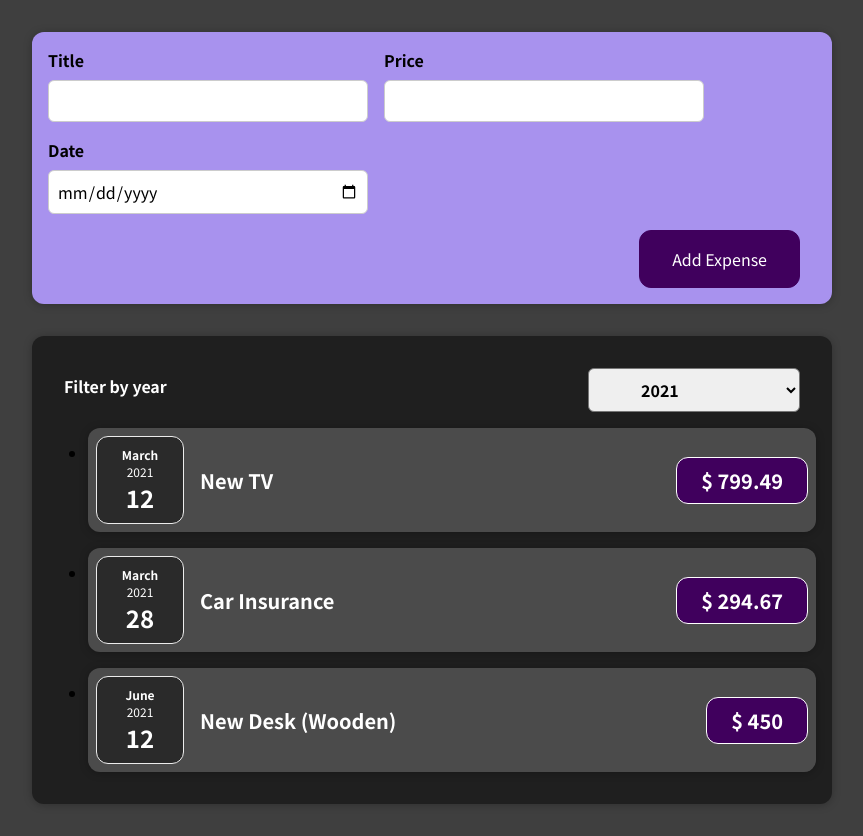
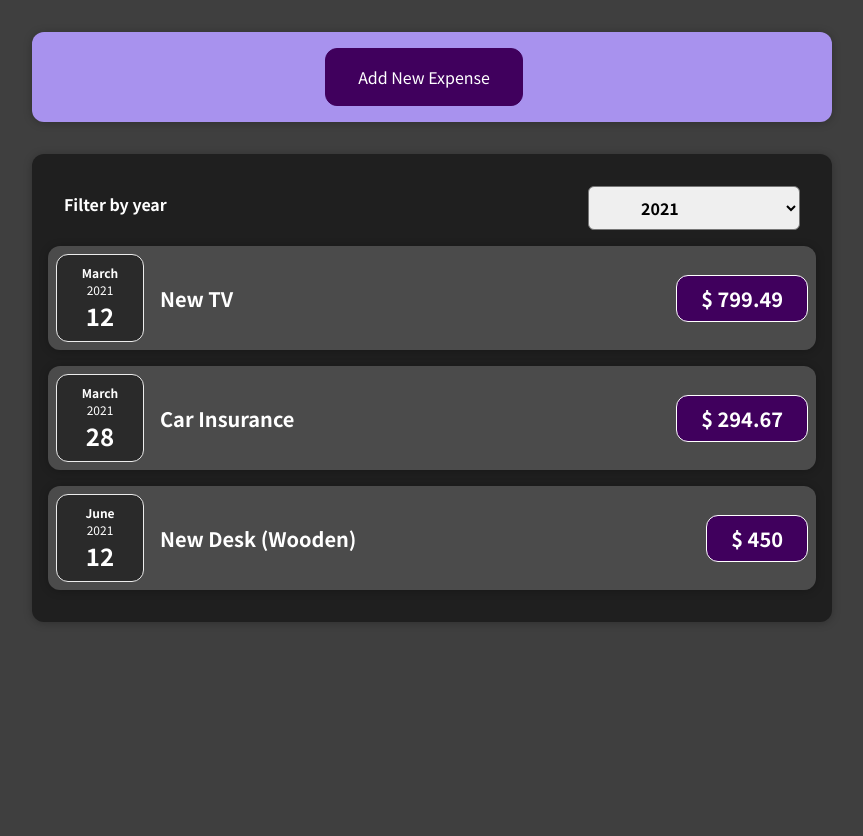
Before and after one commit to rsandtner/react-complete-guide, a React (Create React App) app: page / in a window 1280 px wide. Shown: the whole page, without its empty margins (208-1071 px from the left). After the commit the page ends 800 px from the top, so only its background shows below. Built offline with nearby package versions, Linux system fonts and the light colour scheme.

Commit message:
added new expense button

```diff
--- a/src/components/expense/ExpenseList.css
+++ b/src/components/expense/ExpenseList.css
@@ -5,3 +5,8 @@
     width: 50rem;
     max-width: 95%;
 }
+
+.expenses ul {
+    list-style: none;
+    padding: 0;
+}
--- a/src/components/expense/NewExpense.js
+++ b/src/components/expense/NewExpense.js
@@ -1,12 +1,39 @@
 import 'components/expense/NewExpense.css'
 import NewExpenseForm from "components/expense/NewExpenseForm";
+import {useState} from "react";
 
 const NewExpense = (props) => {
+
+    const [showForm, setShowForm] = useState(false)
+
+    const newExpanseHandler = expanse => {
+        props.onNewExpense(expanse)
+        setShowForm(false)
+    }
+
+    const cancelHandler = () => {
+        setShowForm(false)
+    }
+
+    const newExenseClickHandler = () => {
+        setShowForm(true)
+    }
+
+    const renderComponent = () => {
+
+        if (showForm) {
+            return <NewExpenseForm onNewExpense={newExpanseHandler} onCancel={cancelHandler}/>
+        }
+
+        return <button onClick={newExenseClickHandler}>Add New Expense</button>
+    }
     return (
         <div className="new-expense">
-            <NewExpenseForm onNewExpense={ props.onNewExpense }/>
+            { renderComponent() }
         </div>
     )
 }
 
+
+
 export default NewExpense
--- a/src/components/expense/NewExpenseForm.js
+++ b/src/components/expense/NewExpenseForm.js
@@ -11,9 +11,6 @@ const NewExpenseForm = (props) => {
     const changeHandler = field => {
         return (event) => {
             setFormData(prevState => {
-
-                console.log(`${field} changed`)
-
                 return {
                     ...prevState, [field]: event.target.value,
                 };
@@ -21,20 +18,26 @@ const NewExpenseForm = (props) => {
         };
     };
 
-    const formSubmitHandler = (event) => {
-
-        event.preventDefault();
-        props.onNewExpense(new Expense(formData.title, formData.price, new Date(formData.date)));
-
-        console.log('reset form data')
+    const resetForm = () => {
         setFormData({
             title: '',
             price: '',
             date: '',
         })
+    }
+
+    const formSubmitHandler = (event) => {
+
+        event.preventDefault()
+        props.onNewExpense(new Expense(formData.title, formData.price, new Date(formData.date)))
+        resetForm()
     };
 
-    return (<form onSubmit={formSubmitHandler}>
+    const formResetHandler = () => {
+        props.onCancel()
+    }
+
+    return (<form onSubmit={formSubmitHandler} onReset={formResetHandler}>
         <div className="new-expense__controls">
             <div className="new-expense__control">
                 <label>Title</label>
@@ -56,6 +59,7 @@ const NewExpenseForm = (props) => {
             </div>
         </div>
         <div className="new-expense__actions">
+            <button type="reset">Cancel</button>
             <button type="submit">Add Expense</button>
         </div>
     </form>);
```
